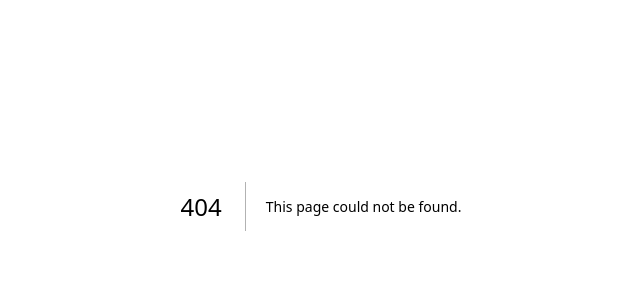
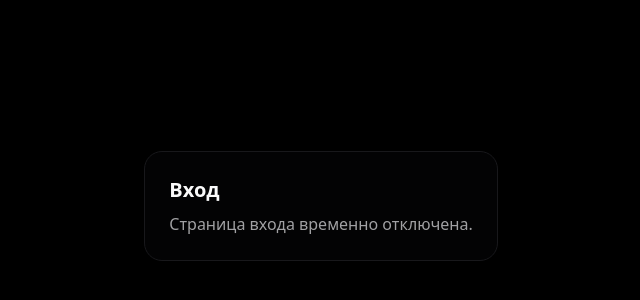
Before and after one commit to Lyzhenkoff/hs-game, a Next.js app: page /login in a window 1280 px wide. Before the commit this address had no page. Shown: the part 194-494 px from the top of the page, without its empty margins (319-959 px from the left). Built offline with nearby package versions, Linux system fonts and the light colour scheme.

Commit message:
fix login page module export

```diff
--- /dev/null
+++ b/app/login/page.tsx
@@ -0,0 +1,12 @@
+export default function LoginPage() {
+    return (
+        <main className="min-h-screen text-zinc-50 flex items-center justify-center">
+            <div className="rounded-2xl border border-zinc-900 bg-zinc-950/40 p-6">
+                <h1 className="text-xl font-semibold">Вход</h1>
+                <p className="mt-2 text-zinc-200/70">
+                    Страница входа временно отключена.
+                </p>
+            </div>
+        </main>
+    );
+}
```
